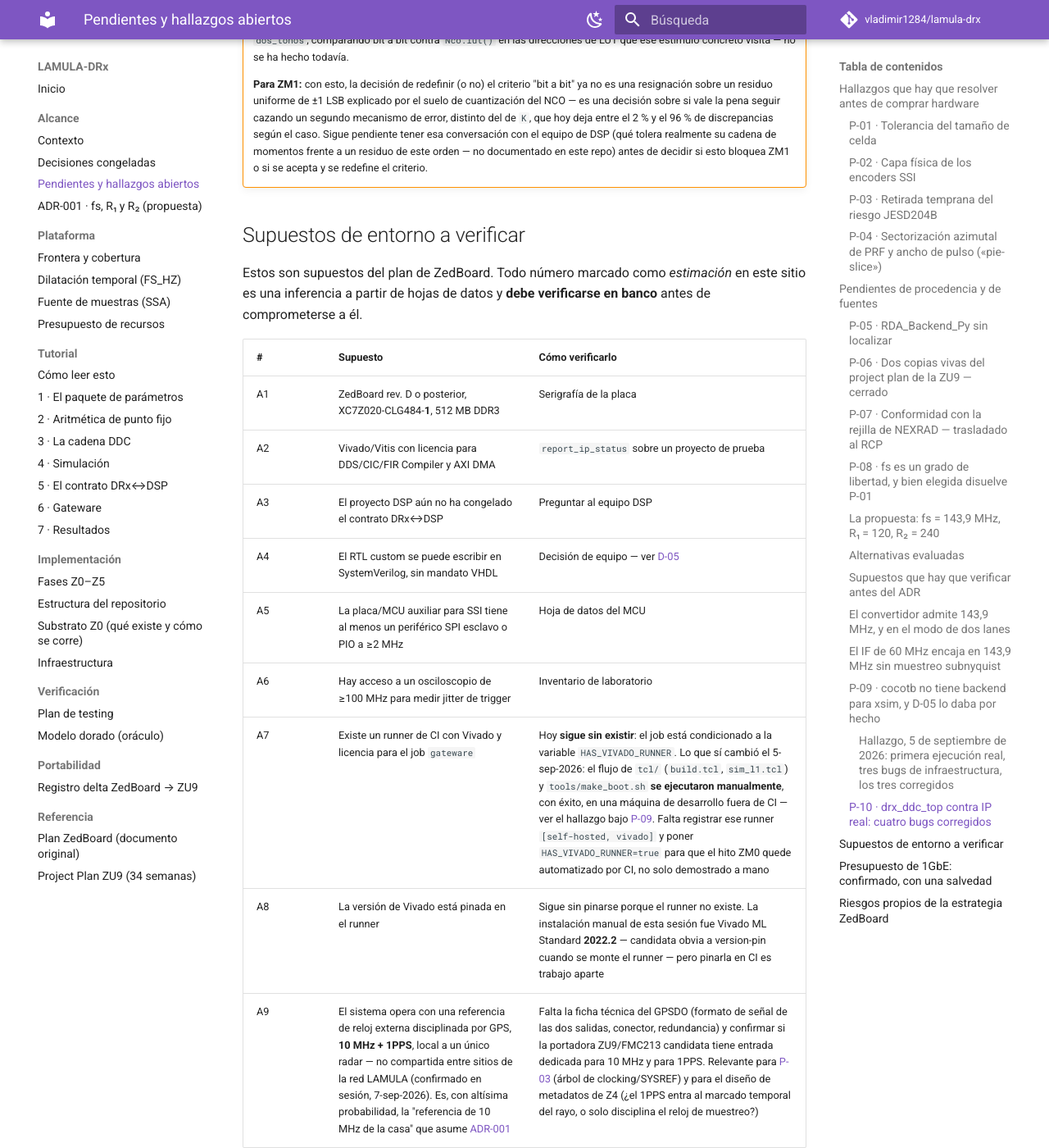
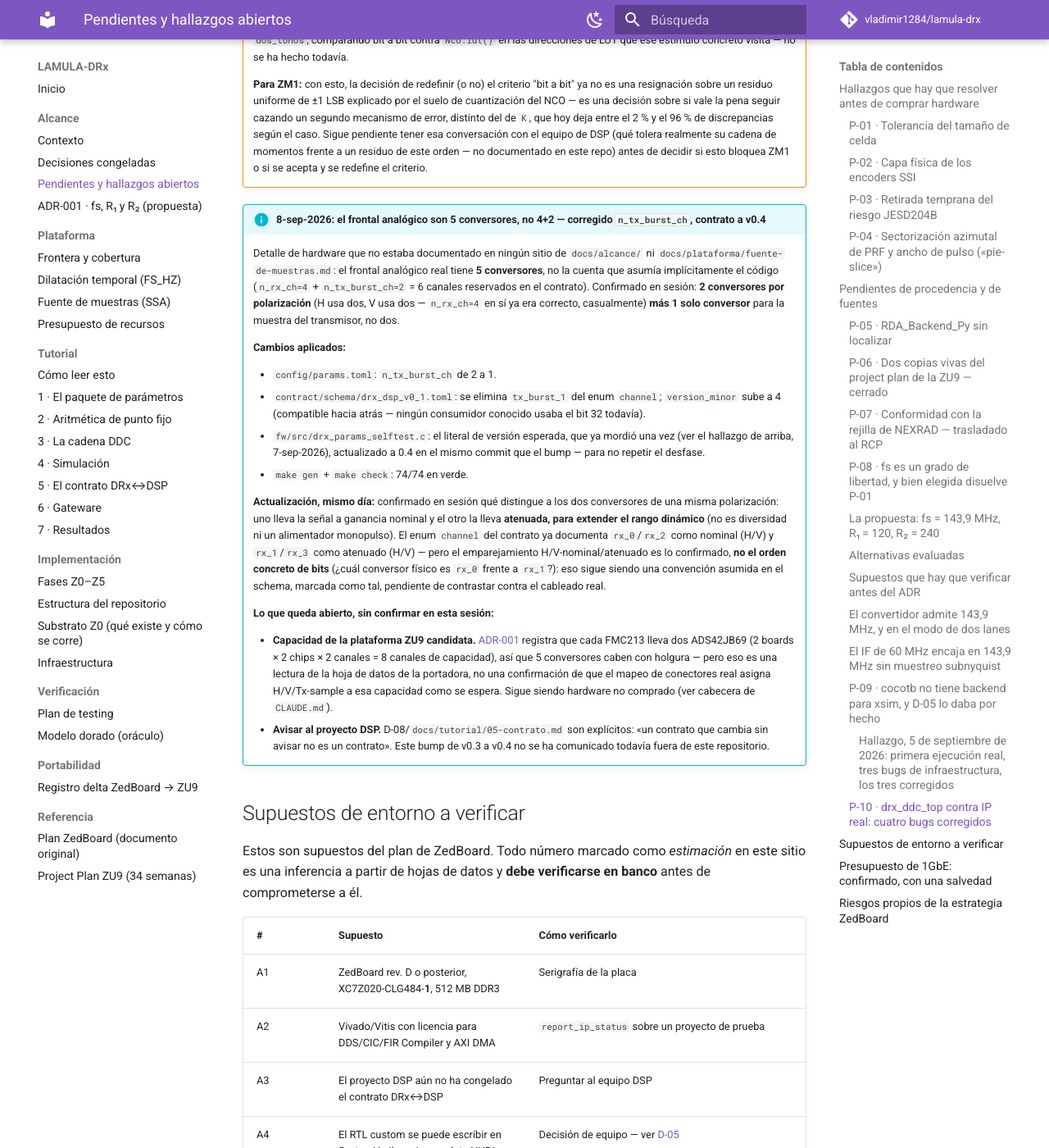
Before and after one commit to vladimir1284/lamula-drx, an MkDocs documentation site: the page built from docs/alcance/pendientes.md, in a window 1280 px wide and 1400 px high, scrolled down 20706 px. Shown: the whole window at 82% size. Built offline with MkDocs 1.6.1 and Material for MkDocs 9.7.7, drawn with Linux system fonts in a browser that asks for light colours; comment, search, counter and statistics services are not loaded; some of the changed text lies outside the part shown.

Commit message:
Frontal analógico: 5 conversores reales, no 4+2 — corrige n_tx_burst_ch y documenta rx_0..rx_3
El frontal tiene 2 conversores por polarización (nominal + atenuado, para
rango dinámico) y 1 solo conversor para la muestra del transmisor, no dos.
n_rx_ch=4 ya era correcto; n_tx_burst_ch baja de 2 a 1, tx_burst_1 desaparece
del enum del contrato (v0.3 -> v0.4), y rx_0..rx_3 quedan documentados como
H/V nominal/atenuado. Ver docs/alcance/pendientes.md (8-sep-2026, A10) para
lo que sigue sin confirmar (orden exacto de bit, capacidad ZU9, aviso a DSP).

Co-Authored-By: Claude Sonnet 5 <noreply@anthropic.com>

```diff
--- a/docs/alcance/pendientes.md
+++ b/docs/alcance/pendientes.md
@@ -882,6 +882,43 @@ asume el máximo estándar de complemento a dos, `2^(N-1) - 1`.~~ Descartado arr
     un residuo de este orden — no documentado en este repo) antes de decidir si esto bloquea ZM1 o
     si se acepta y se redefine el criterio.
 
+!!! info "8-sep-2026: el frontal analógico son 5 conversores, no 4+2 — corregido `n_tx_burst_ch`, contrato a v0.4"
+    Detalle de hardware que no estaba documentado en ningún sitio de `docs/alcance/` ni
+    `docs/plataforma/fuente-de-muestras.md`: el frontal analógico real tiene **5 conversores**, no
+    la cuenta que asumía implícitamente el código (`n_rx_ch=4` + `n_tx_burst_ch=2` = 6 canales
+    reservados en el contrato). Confirmado en sesión: **2 conversores por polarización** (H usa dos,
+    V usa dos — `n_rx_ch=4` en sí ya era correcto, casualmente) **más 1 solo conversor** para la
+    muestra del transmisor, no dos.
+
+    **Cambios aplicados:**
+
+    - `config/params.toml`: `n_tx_burst_ch` de 2 a 1.
+    - `contract/schema/drx_dsp_v0_1.toml`: se elimina `tx_burst_1` del enum `channel`; `version_minor`
+      sube a 4 (compatible hacia atrás — ningún consumidor conocido usaba el bit 32 todavía).
+    - `fw/src/drx_params_selftest.c`: el literal de versión esperada, que ya mordió una vez (ver el
+      hallazgo de arriba, 7-sep-2026), actualizado a 0.4 en el mismo commit que el bump — para no
+      repetir el desfase.
+    - `make gen` + `make check`: 74/74 en verde.
+
+    **Actualización, mismo día:** confirmado en sesión qué distingue a los dos conversores de una
+    misma polarización: uno lleva la señal a ganancia nominal y el otro la lleva **atenuada, para
+    extender el rango dinámico** (no es diversidad ni un alimentador monopulso). El enum `channel`
+    del contrato ya documenta `rx_0`/`rx_2` como nominal (H/V) y `rx_1`/`rx_3` como atenuado (H/V) —
+    pero el emparejamiento H/V-nominal/atenuado es lo confirmado, **no el orden concreto de bits**
+    (¿cuál conversor físico es `rx_0` frente a `rx_1`?): eso sigue siendo una convención asumida en
+    el schema, marcada como tal, pendiente de contrastar contra el cableado real.
+
+    **Lo que queda abierto, sin confirmar en esta sesión:**
+
+    - **Capacidad de la plataforma ZU9 candidata.** [ADR-001](adr-001-fs-r1-r2.md) registra que cada
+      FMC213 lleva dos ADS42JB69 (2 boards × 2 chips × 2 canales = 8 canales de capacidad), así que 5
+      conversores caben con holgura — pero eso es una lectura de la hoja de datos de la portadora,
+      no una confirmación de que el mapeo de conectores real asigna H/V/Tx-sample a esa capacidad
+      como se espera. Sigue siendo hardware no comprado (ver cabecera de `CLAUDE.md`).
+    - **Avisar al proyecto DSP.** D-08/`docs/tutorial/05-contrato.md` son explícitos: «un contrato
+      que cambia sin avisar no es un contrato». Este bump de v0.3 a v0.4 no se ha comunicado todavía
+      fuera de este repositorio.
+
 ## Supuestos de entorno a verificar
 
 Estos son supuestos del plan de ZedBoard. Todo número marcado como *estimación* en este sitio es una
@@ -898,6 +935,7 @@ inferencia a partir de hojas de datos y **debe verificarse en banco** antes de c
 | A7 | Existe un runner de CI con Vivado y licencia para el job `gateware` | Hoy **sigue sin existir**: el job está condicionado a la variable `HAS_VIVADO_RUNNER`. Lo que sí cambió el 5-sep-2026: el flujo de `tcl/` (`build.tcl`, `sim_l1.tcl`) y `tools/make_boot.sh` **se ejecutaron manualmente**, con éxito, en una máquina de desarrollo fuera de CI — ver el hallazgo bajo [P-09](#p-09). Falta registrar ese runner `[self-hosted, vivado]` y poner `HAS_VIVADO_RUNNER=true` para que el hito ZM0 quede automatizado por CI, no solo demostrado a mano |
 | A8 | La versión de Vivado está pinada en el runner | Sigue sin pinarse porque el runner no existe. La instalación manual de esta sesión fue Vivado ML Standard **2022.2** — candidata obvia a version-pin cuando se monte el runner — pero pinarla en CI es trabajo aparte |
 | A9 | El sistema opera con una referencia de reloj externa disciplinada por GPS, **10 MHz + 1PPS**, local a un único radar — no compartida entre sitios de la red LAMULA (confirmado en sesión, 7-sep-2026). Es, con altísima probabilidad, la "referencia de 10 MHz de la casa" que asume [ADR-001](adr-001-fs-r1-r2.md) | Falta la ficha técnica del GPSDO (formato de señal de las dos salidas, conector, redundancia) y confirmar si la portadora ZU9/FMC213 candidata tiene entrada dedicada para 10 MHz y para 1PPS. Relevante para [P-03](#p-03) (árbol de clocking/SYSREF) y para el diseño de metadatos de Z4 (¿el 1PPS entra al marcado temporal del rayo, o solo disciplina el reloj de muestreo?) |
+| A10 | El frontal analógico tiene 5 conversores: 2 por polarización (H, V) más 1 para la muestra del transmisor (confirmado en sesión, 8-sep-2026 — ver hallazgo arriba). `n_rx_ch=4`/`n_tx_burst_ch=1` y el contrato v0.4 ya reflejan esta cuenta | Falta confirmar con quien conoce el frontal qué distingue a los dos conversores de una misma polarización entre sí, para poder nombrar `rx_0`..`rx_3` con algo más específico que "Canal Rx IF N" en el contrato y en `docs/plataforma/fuente-de-muestras.md`; y avisar al proyecto DSP del bump de contrato (D-08) |
 
 ## Presupuesto de 1GbE: confirmado, con una salvedad
 
```
Also changed, not shown: 9 other files.
